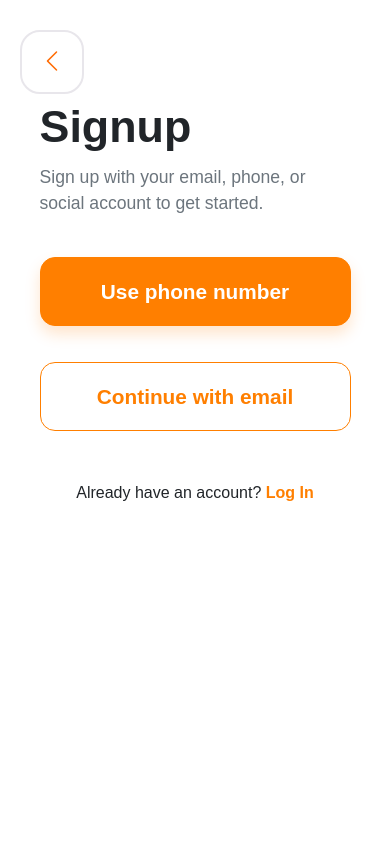
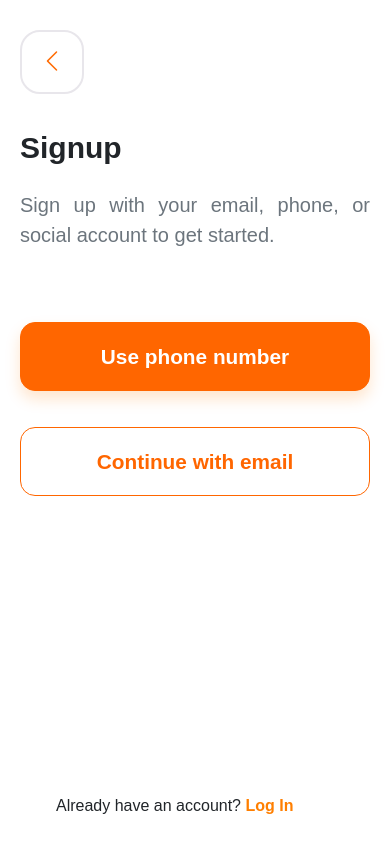
Before and after one commit to Deepak1999/af-friendchat-dating-app, a React (Create React App) app: page /signup in a window 390 px wide. Shown: the top 852 px of the page. Built offline with nearby package versions, Linux system fonts and the light colour scheme.

Commit message:
commit 2 on 23rd sep 2025

```diff
--- a/public/index.html
+++ b/public/index.html
@@ -20,7 +20,7 @@
 
 <body>
   <noscript>You need to enable JavaScript to run this app.</noscript>
-  <div id="root"></div>
+  <div id="root" class="w-100" style="height: 100vh;"></div>
 
   <script src="https://cdn.jsdelivr.net/npm/bootstrap@5.0.2/dist/js/bootstrap.bundle.min.js"></script>
 </body>
--- a/src/App.js
+++ b/src/App.js
@@ -13,17 +13,17 @@ import Otp from './components/Mobile_Signup/Otp';
 function AppWrapper() {
   const location = useLocation();
 
-  useEffect(() => {
-    if (location.pathname === '/') {
-      document.body.style.backgroundColor = '#FF7F00';
-    } else {
-      document.body.style.backgroundColor = 'white';
-    }
+  // useEffect(() => {
+  //   if (location.pathname === '/') {
+  //     document.body.style.backgroundColor = '#FF7F00';
+  //   } else {
+  //     document.body.style.backgroundColor = 'white';
+  //   }
 
-    return () => {
-      document.body.style.backgroundColor = '';
-    };
-  }, [location]);
+  //   return () => {
+  //     document.body.style.backgroundColor = '';
+  //   };
+  // }, [location]);
 
   return (
     <Routes>
--- a/src/components/Profile/Profile.css
+++ b/src/components/Profile/Profile.css
@@ -103,7 +103,6 @@
 
 .option.selected {
     background-color: #cce5ff;
-    /* border: 2px solid #339af0; */
     border: 2px solid #FF7F00;
 }
 
@@ -167,7 +166,6 @@ body {
     position: relative;
     width: 100%;
     padding-top: 130%;
-    /* Aspect ratio of a portrait photo */
     border-radius: 12px;
     background-color: #f8f9fa;
     border: 1px solid #dee2e6;
@@ -272,91 +270,6 @@ body {
 
 /* location css */
 
-body {
-    background-color: white;
-    font-family: Arial, sans-serif;
-    min-height: 100vh;
-    display: flex;
-    flex-direction: column;
-    justify-content: flex-start;
-    align-items: center;
-    padding-top: 50px;
-    padding-bottom: 30px;
-    position: relative;
-}
-
-.container-main {
-    max-width: 450px;
-    width: 90%;
-    padding: 0 20px;
-    text-align: center;
-    flex-grow: 1;
-}
-
-.back-button {
-    position: absolute;
-    top: 30px;
-    left: 20px;
-    font-size: 1.5rem;
-    color: #FF7F00;
-    text-decoration: none;
-}
-
-.location-graphic {
-    position: relative;
-    width: 100%;
-    max-width: 300px;
-    aspect-ratio: 1 / 1;
-    margin: 40px auto;
-}
-
-.main-pin {
-    width: 100%;
-    height: 100%;
-    position: relative;
-}
-
-.main-pin img {
-    width: 100%;
-    height: 100%;
-    object-fit: contain;
-}
-
-.user-avatar {
-    width: 80px;
-    height: 80px;
-    border-radius: 50%;
-    border: 3px solid white;
-    box-shadow: 0 4px 10px rgba(0, 0, 0, 0.1);
-    position: absolute;
-}
-
-.avatar-1 {
-    top: 15%;
-    left: -5%;
-}
-
-.avatar-2 {
-    top: 20%;
-    right: -5%;
-}
-
-.avatar-3 {
-    bottom: 5%;
-    left: 10%;
-}
-
-.dotted-circle {
-    position: absolute;
-    top: 50%;
-    left: 50%;
-    transform: translate(-50%, -50%);
-    width: 80%;
-    height: 80%;
-    border-radius: 50%;
-    border: 2px dashed #e9ecef;
-}
-
 .page-title {
     font-size: 2.5rem;
     font-weight: bold;
--- a/src/components/Signup/Signup.css
+++ b/src/components/Signup/Signup.css
@@ -9,24 +9,36 @@ body {
 }
 
 .signup-container {
-    max-width: 450px;
-    width: 90%;
-    padding: 0 20px;
+    max-width: unset !important;
+    width: 100% !important;
+    padding: 0 !important;
+    display: flex;
+    flex-direction: column;
+    height: 100vh;
 }
+
+.sign_content {
+    padding: 0px 20px;
+    margin-top: 92px;
+}
+
 .signup-title {
     font-size: 2.8rem;
     font-weight: bold;
     color: #212529;
     margin-bottom: 10px;
 }
+
 .signup-subtitle {
-    font-size: 1.1rem;
+    font-size: 22px;
     color: #6c757d;
+    text-align: justify;
     margin-bottom: 40px;
 }
+
 .btn-orange {
-    background-color: #FF7F00;
-    border-color: #FF7F00;
+    background-color: #FF6600;
+    border-color: #FF6600;
     color: white;
     padding: 18px 0;
     font-size: 1.3rem;
@@ -36,13 +48,15 @@ body {
     transition: background-color 0.3s ease, border-color 0.3s ease;
     box-shadow: 0 8px 15px rgba(255, 127, 0, 0.2);
 }
+
 .btn-orange:hover {
-    background-color: #e67300;
-    border-color: #e67300;
+    background-color: #ff6600;
+    border-color: #ff6600;
 }
+
 .btn-outline-orange {
-    color: #FF7F00;
-    border-color: #FF7F00;
+    color: #FF6600;
+    border-color: #FF6600;
     padding: 18px 0;
     font-size: 1.3rem;
     font-weight: bold;
@@ -50,10 +64,12 @@ body {
     width: 100%;
     margin-top: 20px;
 }
+
 .btn-outline-orange:hover {
-    background-color: #FF7F00;
+    background-color: #FF6600;
     color: white;
 }
+
 .or-divider {
     display: flex;
     align-items: center;
@@ -61,6 +77,7 @@ body {
     color: #6c757d;
     margin: 40px 0;
 }
+
 .or-divider::before,
 .or-divider::after {
     content: '';
@@ -68,11 +85,13 @@ body {
     border-bottom: 1px solid #e9ecef;
     margin: 0 10px;
 }
+
 .social-login-buttons {
     display: flex;
     justify-content: space-around;
     margin-bottom: 50px;
 }
+
 .social-icon-wrapper {
     width: 60px;
     height: 60px;
@@ -84,20 +103,106 @@ body {
     cursor: pointer;
     transition: border-color 0.2s ease;
 }
+
 .social-icon-wrapper:hover {
     border-color: #adb5bd;
 }
+
 .social-icon {
     width: 30px;
     height: 30px;
 }
+
 .footer-link {
-    text-align: center;
-    margin-top: 50px;
-    font-size: 1rem;
+    font-size: 20px;
+    position: fixed;
+    bottom: 0 !important;
+    padding: 26px;
+    left: 44px;
 }
+
 .footer-link a {
     color: #FF7F00;
     text-decoration: none;
     font-weight: bold;
 }
+
+.phn_btn {
+    margin-top: 72px !important;
+}
+
+
+
+
+@media (max-width: 768px)  {
+    .signup-container {
+        max-width: unset !important;
+        width: 100% !important;
+        padding: 0 !important;
+        display: flex;
+        flex-direction: column;
+        height: 100vh;
+    }
+
+    .sign_content {
+        padding: 0px 20px;
+        margin-top: 80px;
+    }
+    .signup-subtitle {
+        font-size: 20px;
+        color: #6c757d;
+        text-align: justify;
+        margin-bottom: 40px;
+    }
+
+    .btn-orange {
+        background-color: #FF6600;
+        border-color: #FF6600;
+        color: white;
+        padding: 18px 0;
+        font-size: 1.3rem;
+        font-weight: bold;
+        border-radius: 15px;
+        width: 100%;
+        transition: background-color 0.3s ease, border-color 0.3s ease;
+        box-shadow: 0 8px 15px rgba(255, 127, 0, 0.2);
+    }
+
+    .btn-orange:hover {
+        background-color: #ff6600;
+        border-color: #ff6600;
+    }
+
+    .btn-outline-orange {
+        color: #FF6600;
+        border-color: #FF6600;
+        padding: 18px 0;
+        font-size: 1.3rem;
+        font-weight: bold;
+        border-radius: 15px;
+        width: 100%;
+        margin-top: 20px;
+    }
+
+    .btn-outline-orange:hover {
+        background-color: #FF6600;
+        color: white;
+    }
+    .footer-link {
+        font-size: 16px;
+        position: fixed;
+        bottom: 0 !important;
+        padding: 26px;
+        left: 30px;
+    }
+    .phn_btn {
+        margin-top: 72px !important;
+    }
+    .signup-title {
+        font-size: 30px;
+        font-weight: bold;
+        color: #212529;
+        margin-bottom: 10px;
+    }
+
+}
--- a/src/components/Signup/Signup.jsx
+++ b/src/components/Signup/Signup.jsx
@@ -29,17 +29,19 @@ const Signup = () => {
             <div className="back-button">
                 <i className="bi bi-chevron-left" onClick={handleContinue}></i>
             </div>
+            <div className='sign_content'>
                 <h1 className="signup-title">Signup</h1>
-            <p className="signup-subtitle">
+                <p className="signup-subtitle mt-4">
                     Sign up with your email, phone, or social account to get started.
                 </p>
 
-            <div className="d-grid mb-3">
+                <div className="d-grid mb-3 phn_btn">
                     <button onClick={handlePhoneClick} className="btn btn-orange">Use phone number</button>
                 </div>
                 <div className="d-grid mb-3">
                     <button onClick={handleEmailClick} className="btn btn-outline-orange">Continue with email</button>
                 </div>
+
 
                 {/* <div className="or-divider">or sign up with</div>
 
@@ -58,6 +60,7 @@ const Signup = () => {
                 <div className="footer-link">
                     Already have an account? <Link to="/login">Log In</Link>
                 </div>
+            </div>
 
         </div>
     );
--- a/src/components/Welcome/Welcome.css
+++ b/src/components/Welcome/Welcome.css
@@ -1,12 +1,22 @@
 body {
-    background-color: #FF7F00;
+    /* background-color: #FF7F00; */
     font-family: Arial, sans-serif;
     min-height: 100vh;
     display: flex;
     justify-content: center;
     align-items: center;
     margin: 0;
+    padding: 0 !important;
     overflow: hidden;
+}
+.container.first {
+    background-color: #ff6600 !important;
+    width: 50%;
+    height: 100vh;
+    display: flex;
+    justify-content: center;
+    align-items: center;
+    flex-direction: column;
 }
 
 .welcome-content {
@@ -75,14 +85,14 @@ body {
 
 .bottom-button {
     margin-top: auto;
-    padding: 20px 0;
+    padding: 40px 0;
     text-align: center;
 }
 
 .bottom-button button {
-    background-color: rgb(214, 142, 9);
-    color: white;
-    padding: 12px 24px;
+    background-color: #fff;
+    color: #ff6600;
+    padding: 12px 62px;
     font-size: 20px;
     font-weight: bold;
     border: none;
@@ -91,6 +101,17 @@ body {
     transition: background-color 0.3s ease;
 }
 
+
 .bottom-button button:hover {
-    background-color: darkorange;
+    background-color: #fff;
+    color: #ff6600;
 }
+
+
+
+
+@media (max-width: 768px) {
+    .container.first {
+        width: 100%;
+    }
+}
--- a/src/components/Welcome/Welcome.jsx
+++ b/src/components/Welcome/Welcome.jsx
@@ -1,6 +1,7 @@
 import React from 'react';
 import { useNavigate } from 'react-router-dom';
 import './Welcome.css';
+import wlcmDash from '../Images/message_dash.png'
 
 const Welcome = () => {
     const navigate = useNavigate();
@@ -10,16 +11,18 @@ const Welcome = () => {
     };
 
     return (
+        <div className='container first'>
             <div className="welcome-content">
                 <div className="logo-container">
                     <div className="logo-icon">
-                    <svg xmlns="http://www.w3.org/2000/svg" viewBox="0 0 512 512">
-                        <path d="M416 0C461.7 0 512 40.33 512 96V320C512 375.7 461.7 416 416 416H160L0 512V96C0 40.33 40.33 0 96 0H416z" />
-                    </svg>
+                        {/* <svg xmlns={wlcmDash} viewBox="0 0 512 512">
+                            <path d="{wlcmDash}" />
+                        </svg> */}
+                        <img src={wlcmDash} className='img-fluid'></img>
                     </div>
                     <div className="logo-text">
                         <div className="orange-brand">
-                        orange<sup style={{ fontSize: "0.6em", verticalAlign: "super" }}>TM</sup>
+                            orange<sup style={{ fontSize: "10px", verticalAlign: "super" }}>TM</sup>
                         </div>
                         <div className="friendz-chat">Friendz Chat</div>
                     </div>
@@ -30,6 +33,7 @@ const Welcome = () => {
                 </div>
 
             </div>
+        </div>
     );
 };
 
```
Also changed, not shown: src/components/Images/message_dash.png (added). Lines whose indentation alone changed are shown as unchanged.
